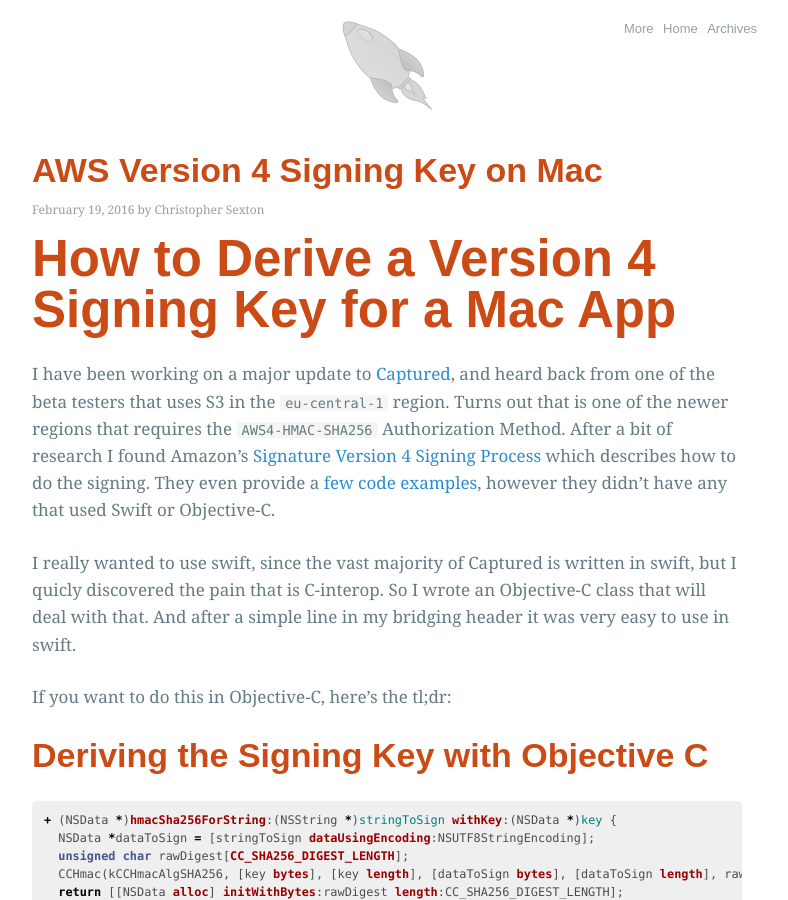
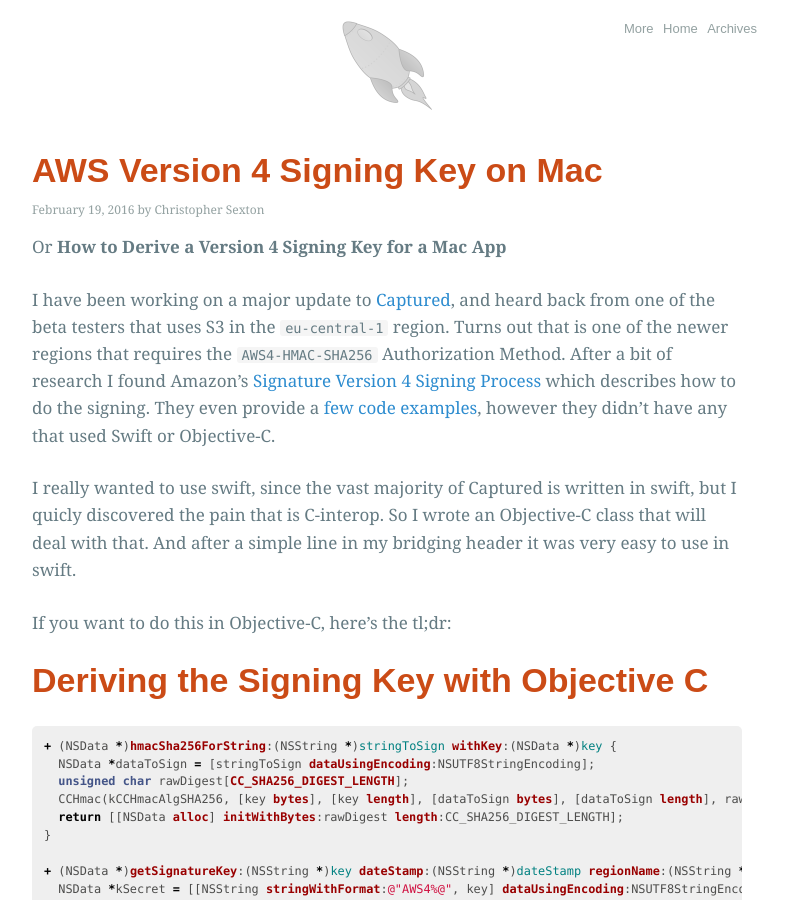
Before and after one commit to csexton/codeography.com, a Jekyll site: the page built from _posts/2016-02-19-aws-version-4-signing-key-on-mac.md, in a window 1280 px wide and 900 px high. Shown: the whole window, without its empty margins (253-1041 px from the left). Built offline with Jekyll 4.4.1, drawn with Linux system fonts in a browser that asks for light colours; nearby versions of some CDN libraries; some web fonts are replaced; comment, search, counter and statistics services are not loaded.

Commit message:
Formatting

```diff
--- a/_posts/2016-02-19-aws-version-4-signing-key-on-mac.md
+++ b/_posts/2016-02-19-aws-version-4-signing-key-on-mac.md
@@ -3,7 +3,7 @@ layout: post
 title: AWS Version 4 Signing Key on Mac
 ---
 
-# How to Derive a Version 4 Signing Key for a Mac App
+Or **How to Derive a Version 4 Signing Key for a Mac App**
 
 I have been working on a major update to [Captured](http://www.capturedapp.com/), and heard back from one of the beta testers that uses S3 in the `eu-central-1` region. Turns out that is one of the newer regions that requires the `AWS4-HMAC-SHA256` Authorization Method. After a bit of research I found Amazon's [Signature Version 4 Signing Process](http://docs.aws.amazon.com/general/latest/gr/signature-version-4.html) which describes how to do the signing. They even provide a [few code examples](http://docs.aws.amazon.com/general/latest/gr/signature-v4-examples.html#signature-v4-examples-other), however they didn't have any that used Swift or Objective-C.
 
```
